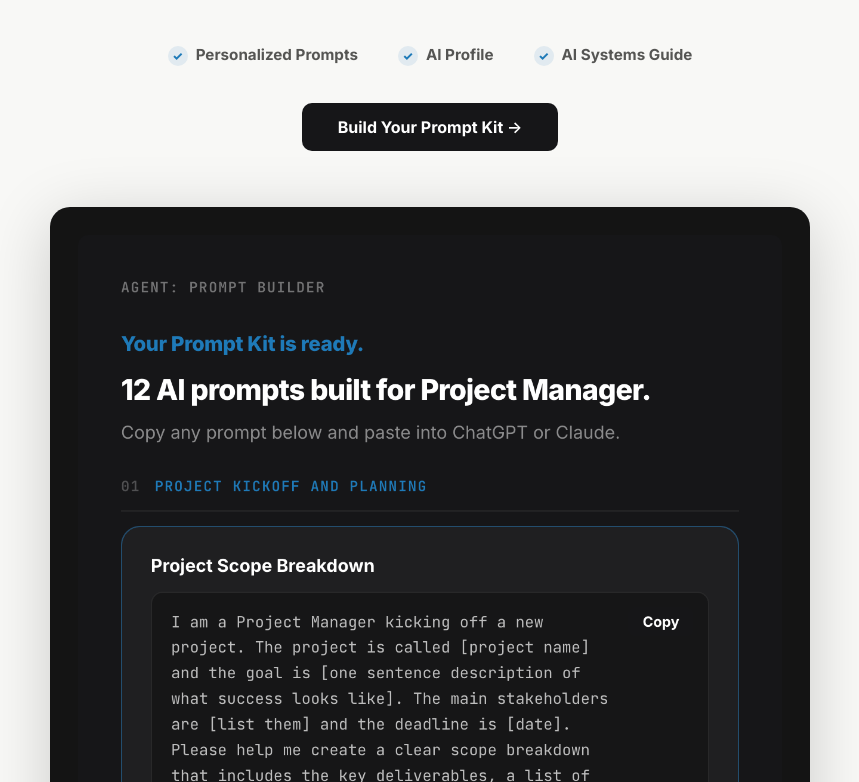
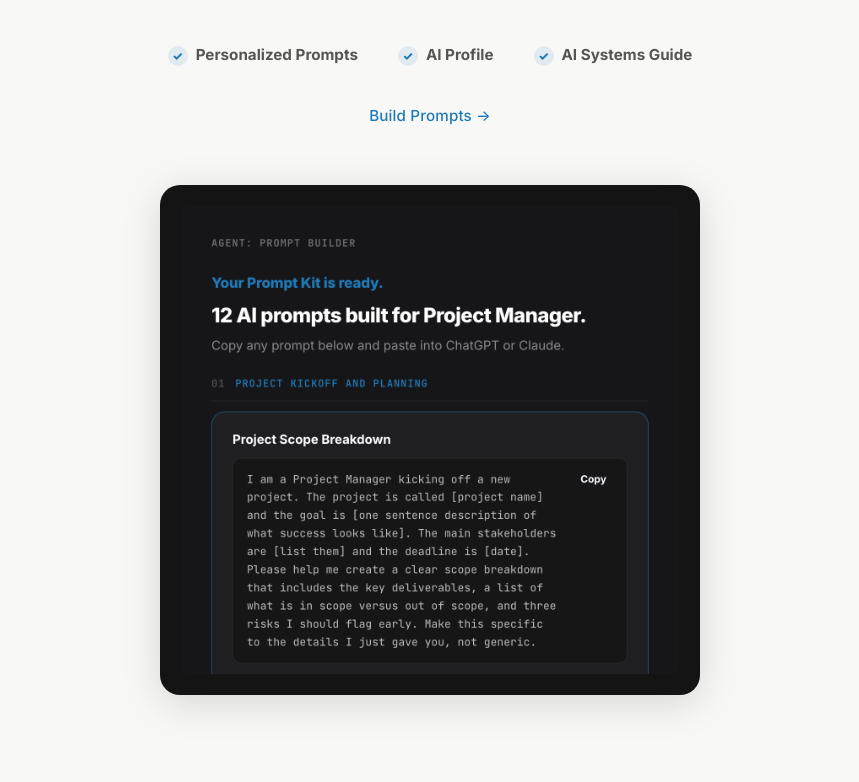
Before and after one commit to coolcalvin457-tech/agent-timesaver-nextjs, a Next.js app: page / in a window 1280 px wide. Shown: the part 1598-2380 px from the top of the page, without its empty margins (210-1069 px from the left). Built offline with nearby package versions, Linux system fonts and the light colour scheme.

Commit message:
Prompt Builder: text CTA, smaller screenshot, blue border hover on card

```diff
--- a/app/globals.css
+++ b/app/globals.css
@@ -2524,24 +2524,26 @@ input, textarea {
 
 .prompt-builder-screenshot-wrap {
   display: block;
-  max-width: 760px;
+  max-width: 540px;
   margin: 0 auto;
   border-radius: 20px;
   background: #141414;
-  padding: 28px;
-  box-shadow: 0 12px 64px rgba(0, 0, 0, 0.18);
+  padding: 20px;
+  box-shadow: 0 8px 40px rgba(0, 0, 0, 0.14);
   text-decoration: none;
-  transition: box-shadow 0.2s ease, transform 0.2s ease;
+  border: 1px solid transparent;
+  transition: border-color 0.2s ease, box-shadow 0.2s ease, transform 0.2s ease;
 }
 
 .prompt-builder-screenshot-wrap img {
-  border-radius: 10px;
+  border-radius: 8px;
   display: block;
   width: 100%;
 }
 
 .prompt-builder-screenshot-wrap:hover {
-  box-shadow: 0 16px 72px rgba(30, 122, 184, 0.2);
+  border-color: var(--cta);
+  box-shadow: 0 8px 32px rgba(30, 122, 184, 0.15);
   transform: translateY(-3px);
 }
 
--- a/app/page.tsx
+++ b/app/page.tsx
@@ -93,8 +93,8 @@ export default function Home() {
               </div>
 
               {/* CTA — above screenshot */}
-              <a href="/prompt-builder" className="btn btn-primary btn-lg">
-                Build Your Prompt Kit →
+              <a href="/prompt-builder" className="prompt-builder-cta-link">
+                Build Prompts →
               </a>
             </div>
 
```
